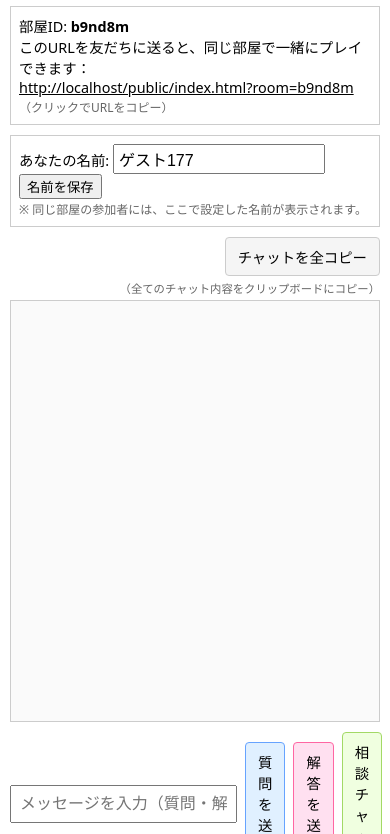
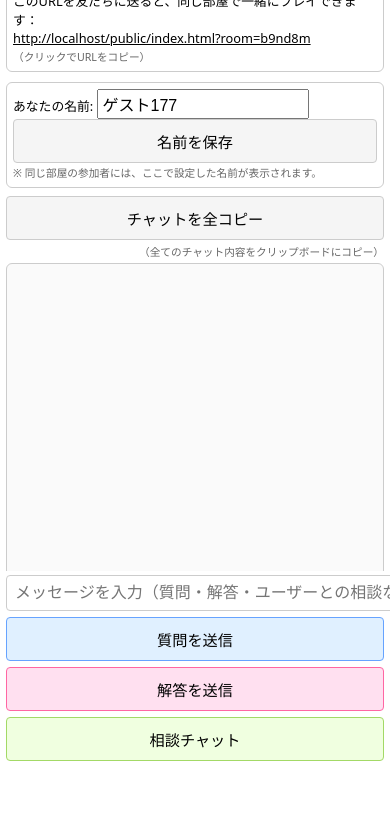
Before and after one commit to hogehogepiyopiyo/yesnogame, a website: page public/index.html in a window 390 px wide. Shown: the part 83-917 px from the top of the page. Drawn offline with Linux system fonts and the light colour scheme; no server answers.

Commit message:
レスポンシブデザインの背景色変更

```diff
--- a/public/index.html
+++ b/public/index.html
@@ -2,6 +2,7 @@
 <html lang="ja">
 <head>
   <meta charset="UTF-8" />
+  <meta name="viewport" content="width=device-width, initial-scale=1" />
   <title>Yes/No クイズ</title>
   <style>
     body {
@@ -9,15 +10,19 @@
       max-width: 800px;
       margin: 20px auto;
       padding: 0 10px;
+      background: #ffffff; /* ← 白に戻した */
     }
     h1 {
       text-align: center;
+      margin: 6px 0 10px;
     }
     #room-info {
       margin-bottom: 10px;
       padding: 8px;
       border: 1px solid #ccc;
       font-size: 0.9rem;
+      background: #fff;
+      border-radius: 6px;
     }
     #room-url {
       cursor: pointer;
@@ -29,11 +34,14 @@
       padding: 8px;
       border: 1px solid #ccc;
       font-size: 0.9rem;
+      background: #fff;
+      border-radius: 6px;
     }
     #name-input {
       padding: 4px;
       font-size: 1rem;
       width: 200px;
+      max-width: 100%;
     }
     #log {
       border: 1px solid #ccc;
@@ -43,6 +51,7 @@
       background: #fafafa;
       margin-bottom: 10px;
       white-space: pre-wrap;
+      border-radius: 6px;
     }
     #log-toolbar {
       display: flex;
@@ -59,6 +68,7 @@
     }
     .msg {
       margin-bottom: 6px;
+      font-size: 0.95rem;
     }
     .msg-me {
       color: #0044aa; /* 自分（青系） */
@@ -115,11 +125,15 @@
       display: flex;
       gap: 8px;
       align-items: center;
+      margin-top: 4px;
     }
     #input {
       flex: 1;
       padding: 8px;
       font-size: 1rem;
+      border-radius: 4px;
+      border: 1px solid #ccc;
+      background: #fff;
     }
     .btn {
       padding: 8px 12px;
@@ -128,6 +142,7 @@
       border-radius: 4px;
       border: 1px solid #ccc;
       background: #f5f5f5;
+      white-space: nowrap;
     }
     .btn-question {
       background: #e0f0ff;
@@ -143,6 +158,51 @@
     }
     small {
       color: #666;
+    }
+
+    /* ===== スマホ向けレイアウト（幅600px以下） ===== */
+    @media (max-width: 600px) {
+      body {
+        padding: 6px;
+        margin: 0 auto;
+        font-size: 14px;
+      }
+      h1 {
+        font-size: 1.3rem;
+        margin: 4px 0 8px;
+      }
+      #room-info,
+      #name-area {
+        font-size: 0.8rem;
+        padding: 6px;
+        margin-bottom: 8px;
+      }
+      #log {
+        height: 55vh;  /* 画面高さの半分ちょっとをチャットに */
+        font-size: 0.9rem;
+      }
+      #form {
+        flex-direction: column;
+        align-items: stretch;
+        gap: 6px;
+        position: sticky;
+        bottom: 0;
+        background: #ffffff; /* ← ここも白に */
+        padding-top: 4px;
+      }
+      #input {
+        width: 100%;
+      }
+      .btn {
+        width: 100%;
+        text-align: center;
+        font-size: 0.95rem;
+        padding: 10px 12px;
+      }
+      #log-toolbar {
+        align-items: flex-end;
+        font-size: 0.8rem;
+      }
     }
   </style>
 </head>
@@ -162,7 +222,7 @@
     <div>
       あなたの名前:
       <input id="name-input" type="text" placeholder="例: 太郎" />
-      <button id="name-save-btn" type="button">名前を保存</button>
+      <button id="name-save-btn" type="button" class="btn">名前を保存</button>
     </div>
     <small>※ 同じ部屋の参加者には、ここで設定した名前が表示されます。</small>
   </div>
@@ -173,7 +233,6 @@
     </button>
     <small>（全てのチャット内容をクリップボードにコピー）</small>
   </div>
-
 
   <div id="log"></div>
 
@@ -197,7 +256,6 @@
     const answerBtn = document.getElementById("answer-btn");
     const copyLogBtn = document.getElementById("copy-log-btn");
     const talkBtn = document.getElementById("talk-btn");
-
 
     const roomIdSpan = document.getElementById("room-id");
     const roomUrlSpan = document.getElementById("room-url");
@@ -306,7 +364,7 @@
             const body = escapeHtml(raw.replace(/^POINT[:：]\s*/, ""));
             return (
               '<div class="bot-tag-line">' +
-              '<span class="bot-tag bot-tag-point">💡 </span>' +
+              '<span class="bot-tag bot-tag-point">💡 POINT</span>' +
               '<span class="bot-tag-text">' +
               body +
               "</span></div>"
@@ -362,7 +420,6 @@
       });
       log.scrollTop = log.scrollHeight;
     }
-
 
     async function fetchLogAndRender() {
       try {
@@ -457,7 +514,6 @@
       sendToServer(text, "free"); // kind = "free" でサーバーに送る
     });
 
-
     // ==== チャット全体をコピー ====
     copyLogBtn.addEventListener("click", () => {
       const text = log.innerText || "";
@@ -494,8 +550,6 @@
       }
     });
 
-
-
     // ページ読み込み時
     window.addEventListener("load", async () => {
       // まずは現在の部屋のログを確認
```
Lines whose indentation alone changed are shown as unchanged.
